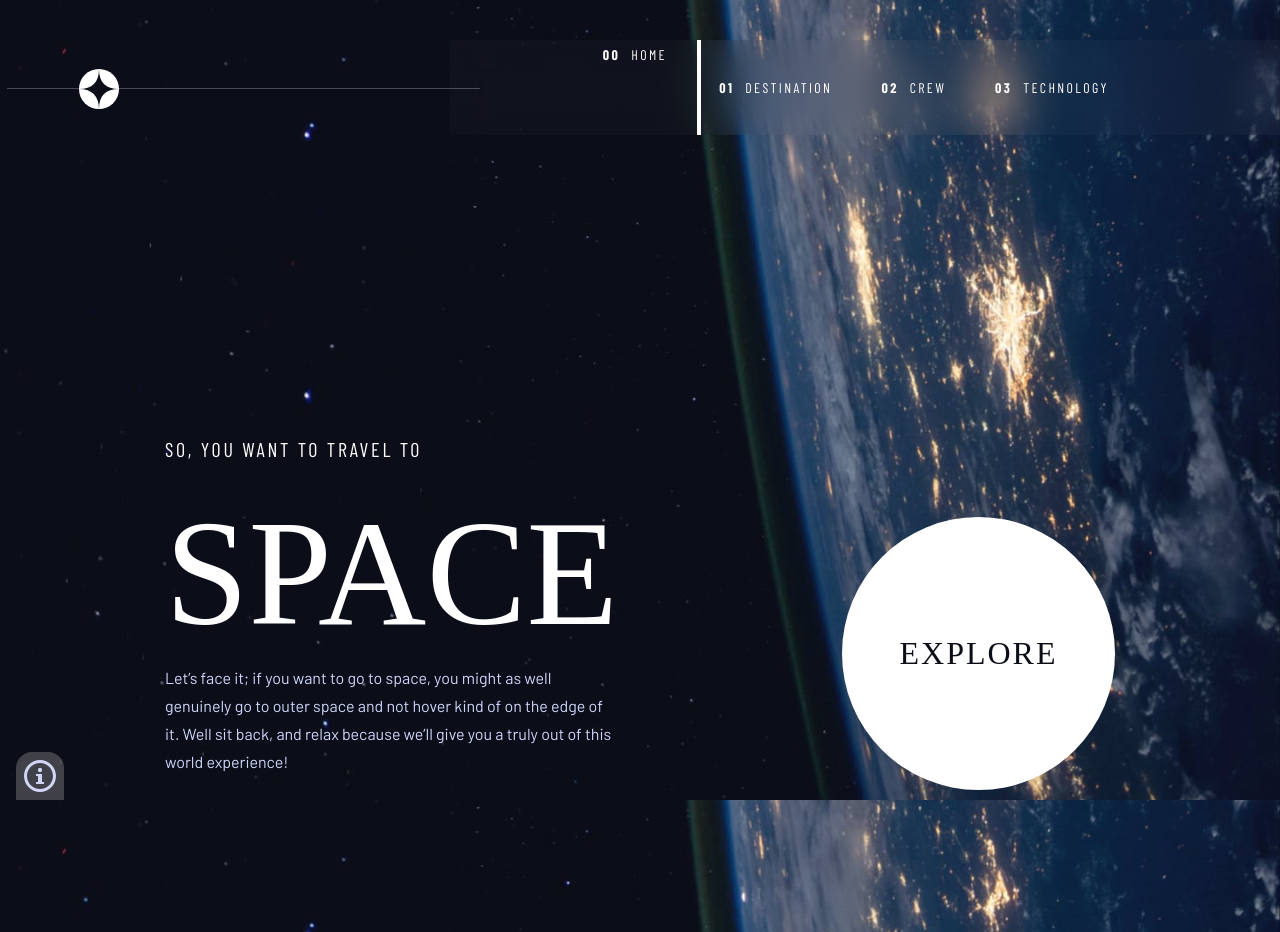
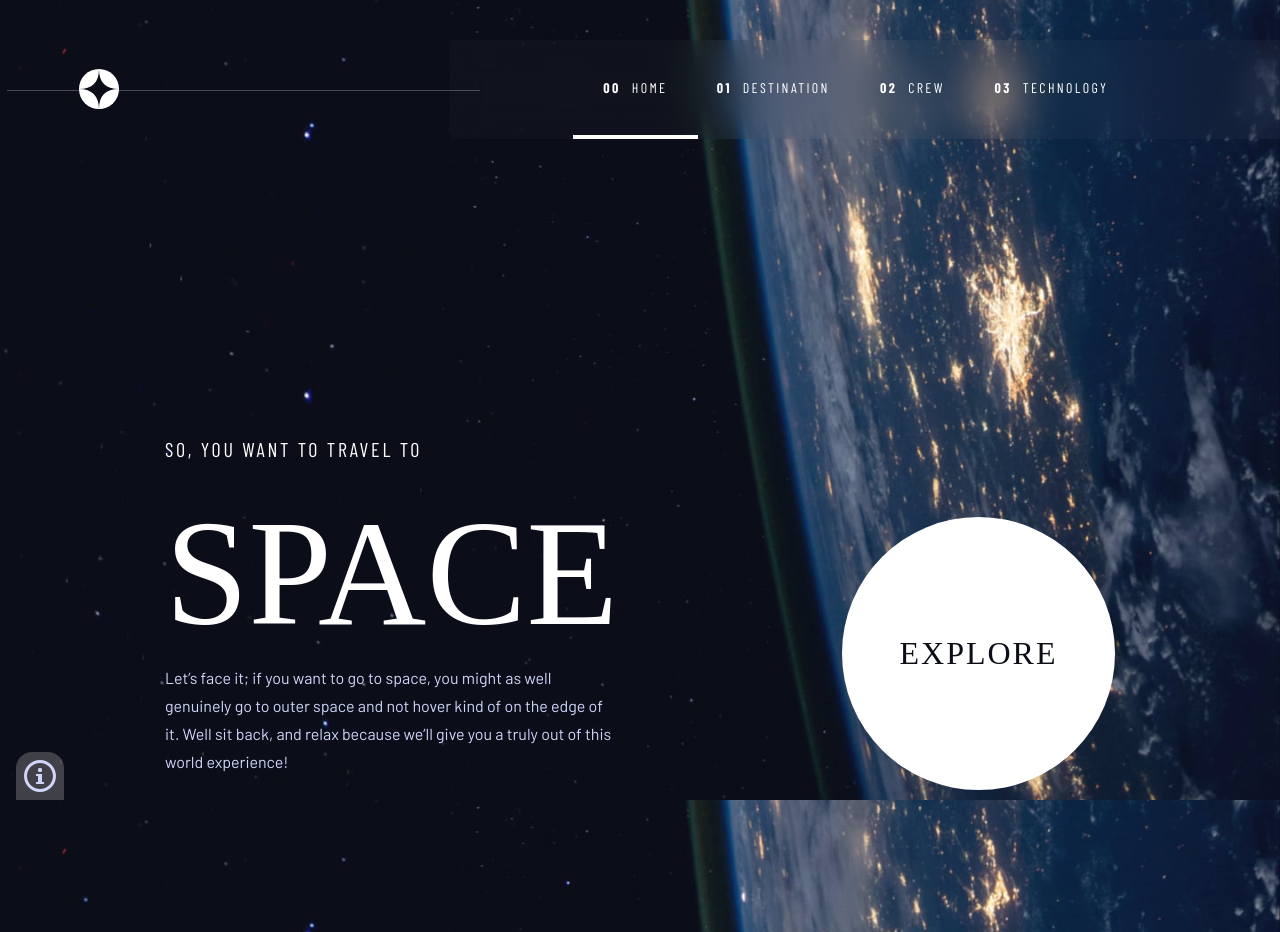
Before and after one commit to Zansuken/space-tourism, a React (Create React App) app: page / in a window 1280 px wide. Built offline with nearby package versions, Linux system fonts and the light colour scheme; a web font is replaced by a local one.

Commit message:
fix(nav): fixed active border state

```diff
--- a/src/components/NavLinks.tsx
+++ b/src/components/NavLinks.tsx
@@ -3,66 +3,75 @@ import { NavLink } from "react-router-dom"
 
 const visibleLink = [
     <NavLink key='home' style={({ isActive }) => ({
-        borderRight: isActive ? "4px solid white" : "none",
+        borderBottom: isActive ? "4px solid white" : "4px solid transparent",
+        borderRight: "none",
         display: "flex",
         justifySelf: isActive ? "right" : "none",
         width: isActive ? "calc(100% - 4px)" : "unset",
-        padding: "6px 0"
+        padding: "6px 0",
+        alignItems: "center"
     })} to='/'><span className='number'>00</span><span className='section-tag'>HOME</span></NavLink>,
     <NavLink key='destinations' style={({ isActive }) => ({
-        borderBottom: isActive ? "4px solid white" : "none",
+        borderBottom: isActive ? "4px solid white" : "4px solid transparent",
         borderRight: "none",
         display: "flex",
         justifySelf: isActive ? "right" : "none",
         width: "calc(100% + 6px)",
-        padding: "39px 0"
+        padding: "39px 0",
+        alignItems: "center"
     })} to='/destinations'><span className='number'>01</span><span className='section-tag'>DESTINATION</span></NavLink>,
     <NavLink key='crew' style={({ isActive }) => ({
-        borderBottom: isActive ? "4px solid white" : "none",
+        borderBottom: isActive ? "4px solid white" : "4px solid transparent",
         borderRight: "none",
         display: "flex",
         justifySelf: isActive ? "right" : "none",
         width: "calc(100% + 6px)",
-        padding: "39px 0"
+        padding: "39px 0",
+        alignItems: "center"
     })} to='/crew'><span className='number'>02</span><span className='section-tag'>CREW</span></NavLink>,
     <NavLink key='technology' style={({ isActive }) => ({
-        borderBottom: isActive ? "4px solid white" : "none",
+        borderBottom: isActive ? "4px solid white" : "4px solid transparent",
         borderRight: "none",
         display: "flex",
         justifySelf: isActive ? "right" : "none",
         width: "calc(100% + 6px)",
-        padding: "39px 0"
+        padding: "39px 0",
+        alignItems: "center"
     })} to='/technology'><span className='number'>03</span><span className='section-tag'>TECHNOLOGY</span></NavLink>
 ]
 
 const notVisibleLink = [
     <NavLink key='home' style={({ isActive }) => ({
-        borderRight: isActive ? "4px solid white" : "none",
+        borderRight: isActive ? "4px solid white" : "4px solid transparent",
         display: "flex",
         justifySelf: isActive ? "right" : "none",
         width: isActive ? "calc(100% - 4px)" : "unset",
-        padding: "6px 0"
+        padding: "6px 0",
+        alignItems: "center"
     })} to='/'><span className='number'>00</span><span className='section-tag'>HOME</span></NavLink>,
     <NavLink key='destinations' style={({ isActive }) => ({
-        borderRight: isActive ? "4px solid white" : "none",
+        borderRight: isActive ? "4px solid white" : "4px solid transparent",
         display: "flex",
         justifySelf: isActive ? "right" : "none",
         width: isActive ? "calc(100% - 4px)" : "unset",
-        padding: "6px 0"
+        padding: "6px 0",
+        alignItems: "center"
     })} to='/destinations'><span className='number'>01</span><span className='section-tag'>DESTINATION</span></NavLink>,
     <NavLink key='crew' style={({ isActive }) => ({
-        borderRight: isActive ? "4px solid white" : "none",
+        borderRight: isActive ? "4px solid white" : "4px solid transparent",
         display: "flex",
         justifySelf: isActive ? "right" : "none",
         width: isActive ? "calc(100% - 4px)" : "unset",
-        padding: "6px 0"
+        padding: "6px 0",
+        alignItems: "center"
     })} to='/crew'><span className='number'>02</span><span className='section-tag'>CREW</span></NavLink>,
     <NavLink key='technology' style={({ isActive }) => ({
-        borderRight: isActive ? "4px solid white" : "none",
+        borderRight: isActive ? "4px solid white" : "4px solid transparent",
         display: "flex",
         justifySelf: isActive ? "right" : "none",
         width: isActive ? "calc(100% - 4px)" : "unset",
-        padding: "6px 0"
+        padding: "6px 0",
+        alignItems: "center"
     })} to='/technology'><span className='number'>03</span><span className='section-tag'>TECHNOLOGY</span></NavLink>
 ]
 
--- a/src/styles/components/nav.scss
+++ b/src/styles/components/nav.scss
@@ -74,6 +74,7 @@ nav {
         padding: 0;
         position: relative;
         z-index: 10;
+        align-items: center;
         @media (min-width: 376px) {
             padding: 39px 0;
             text-align: center;
@@ -82,9 +83,6 @@ nav {
             letter-spacing: 2.3625px;
             display: flex;
             justify-content: center;
-        }
-        &:hover {
-            border-right: 4px solid white;
         }
     }
     .number {
@@ -147,6 +145,9 @@ nav {
     backdrop-filter: blur(20px);
     background: #97979736;
     z-index: 9;
+    ul {
+        height: 100%;
+    }
     @media (min-width: 376px) {
         right: 0;
         width: fit-content;
```
